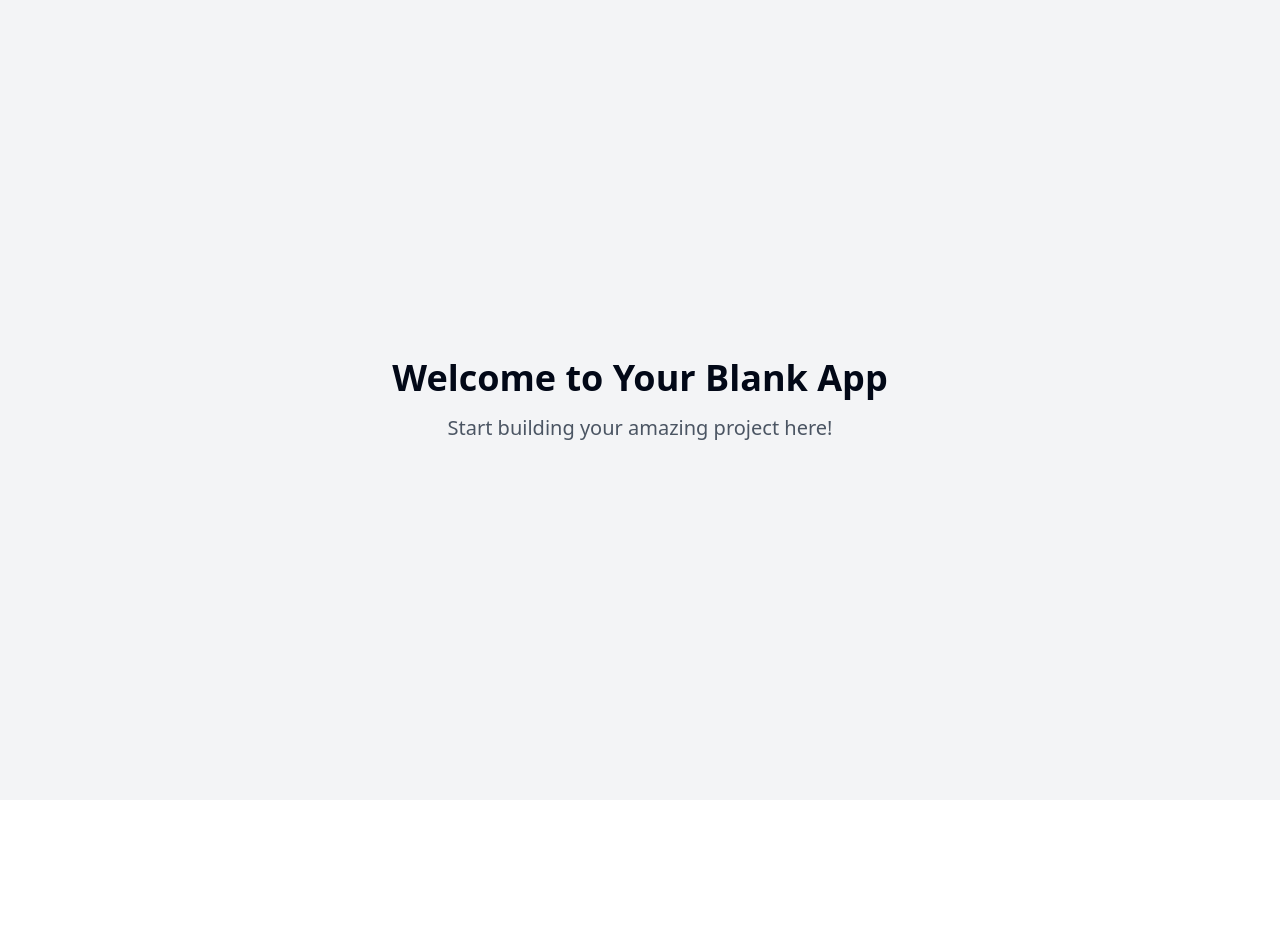
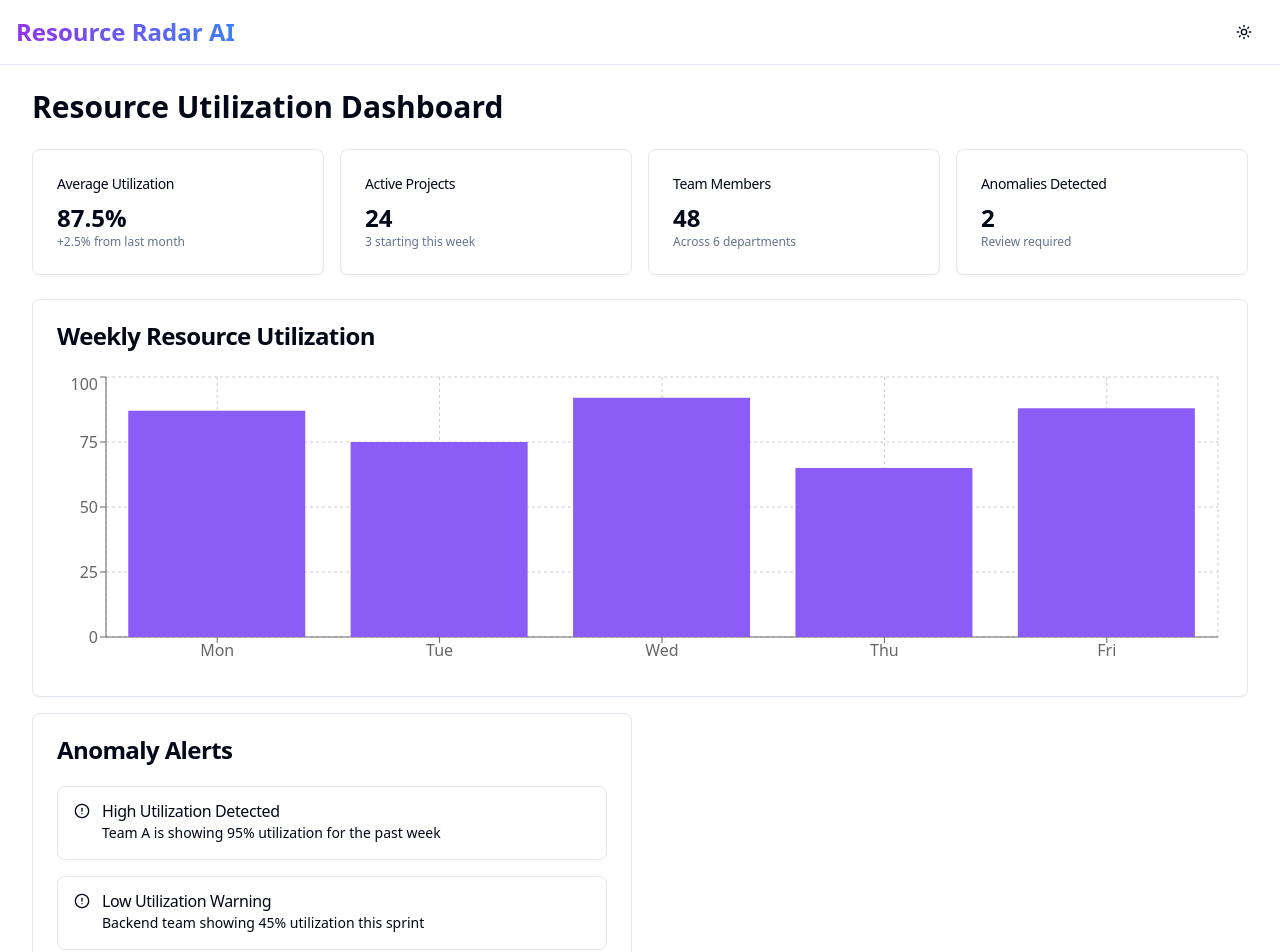
Before and after one commit to benitto-j24/resource-radar-system, a React (Vite) app: page / in a window 1280 px wide. Shown: the top 952 px of the page. Before the commit the page ends 800 px from the top, so only its background shows below. Built offline with nearby package versions, Linux system fonts and the light colour scheme.

Commit message:
feat: Implement resource utilization features

```diff
--- /dev/null
+++ b/src/components/AnomalyAlerts.tsx
@@ -0,0 +1,33 @@
+
+import React from 'react';
+import { Card, CardContent, CardHeader, CardTitle } from "./ui/card";
+import { Alert, AlertDescription, AlertTitle } from "./ui/alert";
+import { AlertCircle } from "lucide-react";
+
+const AnomalyAlerts = () => {
+  return (
+    <Card className="col-span-4 lg:col-span-2">
+      <CardHeader>
+        <CardTitle>Anomaly Alerts</CardTitle>
+      </CardHeader>
+      <CardContent className="space-y-4">
+        <Alert>
+          <AlertCircle className="h-4 w-4" />
+          <AlertTitle>High Utilization Detected</AlertTitle>
+          <AlertDescription>
+            Team A is showing 95% utilization for the past week
+          </AlertDescription>
+        </Alert>
+        <Alert>
+          <AlertCircle className="h-4 w-4" />
+          <AlertTitle>Low Utilization Warning</AlertTitle>
+          <AlertDescription>
+            Backend team showing 45% utilization this sprint
+          </AlertDescription>
+        </Alert>
+      </CardContent>
+    </Card>
+  );
+};
+
+export default AnomalyAlerts;
--- /dev/null
+++ b/src/components/DashboardMetrics.tsx
@@ -0,0 +1,56 @@
+
+import React from 'react';
+import { Card, CardContent, CardHeader, CardTitle } from "./ui/card";
+import { BarChart, Bar, XAxis, YAxis, CartesianGrid, Tooltip, ResponsiveContainer } from 'recharts';
+
+const data = [
+  { name: 'Team A', utilization: 87 },
+  { name: 'Team B', utilization: 75 },
+  { name: 'Team C', utilization: 92 },
+  { name: 'Team D', utilization: 65 },
+];
+
+const DashboardMetrics = () => {
+  return (
+    <div className="grid gap-4 md:grid-cols-2 lg:grid-cols-4">
+      <Card>
+        <CardHeader className="flex flex-row items-center justify-between space-y-0 pb-2">
+          <CardTitle className="text-sm font-medium">Average Utilization</CardTitle>
+        </CardHeader>
+        <CardContent>
+          <div className="text-2xl font-bold">87.5%</div>
+          <p className="text-xs text-muted-foreground">+2.5% from last month</p>
+        </CardContent>
+      </Card>
+      <Card>
+        <CardHeader className="flex flex-row items-center justify-between space-y-0 pb-2">
+          <CardTitle className="text-sm font-medium">Active Projects</CardTitle>
+        </CardHeader>
+        <CardContent>
+          <div className="text-2xl font-bold">24</div>
+          <p className="text-xs text-muted-foreground">3 starting this week</p>
+        </CardContent>
+      </Card>
+      <Card>
+        <CardHeader className="flex flex-row items-center justify-between space-y-0 pb-2">
+          <CardTitle className="text-sm font-medium">Team Members</CardTitle>
+        </CardHeader>
+        <CardContent>
+          <div className="text-2xl font-bold">48</div>
+          <p className="text-xs text-muted-foreground">Across 6 departments</p>
+        </CardContent>
+      </Card>
+      <Card>
+        <CardHeader className="flex flex-row items-center justify-between space-y-0 pb-2">
+          <CardTitle className="text-sm font-medium">Anomalies Detected</CardTitle>
+        </CardHeader>
+        <CardContent>
+          <div className="text-2xl font-bold">2</div>
+          <p className="text-xs text-muted-foreground">Review required</p>
+        </CardContent>
+      </Card>
+    </div>
+  );
+};
+
+export default DashboardMetrics;
--- /dev/null
+++ b/src/components/Header.tsx
@@ -0,0 +1,25 @@
+
+import React from 'react';
+import { MoonIcon, SunIcon } from "lucide-react";
+import { Button } from "./ui/button";
+
+const Header = () => {
+  return (
+    <header className="border-b">
+      <div className="flex h-16 items-center px-4 container mx-auto">
+        <div className="flex items-center space-x-2">
+          <div className="font-bold text-2xl bg-gradient-to-r from-purple-600 to-blue-500 text-transparent bg-clip-text">
+            Resource Radar AI
+          </div>
+        </div>
+        <div className="ml-auto flex items-center space-x-4">
+          <Button variant="ghost" size="icon">
+            <SunIcon className="h-5 w-5" />
+          </Button>
+        </div>
+      </div>
+    </header>
+  );
+};
+
+export default Header;
--- /dev/null
+++ b/src/components/UtilizationChart.tsx
@@ -0,0 +1,37 @@
+
+import React from 'react';
+import { Card, CardContent, CardHeader, CardTitle } from "./ui/card";
+import { BarChart, Bar, XAxis, YAxis, CartesianGrid, Tooltip, ResponsiveContainer } from 'recharts';
+
+const data = [
+  { name: 'Mon', utilization: 87 },
+  { name: 'Tue', utilization: 75 },
+  { name: 'Wed', utilization: 92 },
+  { name: 'Thu', utilization: 65 },
+  { name: 'Fri', utilization: 88 },
+];
+
+const UtilizationChart = () => {
+  return (
+    <Card className="col-span-4">
+      <CardHeader>
+        <CardTitle>Weekly Resource Utilization</CardTitle>
+      </CardHeader>
+      <CardContent className="pl-2">
+        <div className="h-[300px]">
+          <ResponsiveContainer width="100%" height="100%">
+            <BarChart data={data}>
+              <CartesianGrid strokeDasharray="3 3" />
+              <XAxis dataKey="name" />
+              <YAxis />
+              <Tooltip />
+              <Bar dataKey="utilization" fill="#8b5cf6" />
+            </BarChart>
+          </ResponsiveContainer>
+        </div>
+      </CardContent>
+    </Card>
+  );
+};
+
+export default UtilizationChart;
--- a/src/pages/Index.tsx
+++ b/src/pages/Index.tsx
@@ -1,12 +1,22 @@
-// Update this page (the content is just a fallback if you fail to update the page)
+
+import React from 'react';
+import Header from '../components/Header';
+import DashboardMetrics from '../components/DashboardMetrics';
+import UtilizationChart from '../components/UtilizationChart';
+import AnomalyAlerts from '../components/AnomalyAlerts';
 
 const Index = () => {
   return (
-    <div className="min-h-screen flex items-center justify-center bg-gray-100">
-      <div className="text-center">
-        <h1 className="text-4xl font-bold mb-4">Welcome to Your Blank App</h1>
-        <p className="text-xl text-gray-600">Start building your amazing project here!</p>
-      </div>
+    <div className="min-h-screen bg-background">
+      <Header />
+      <main className="container mx-auto py-6 space-y-6">
+        <h1 className="text-3xl font-bold">Resource Utilization Dashboard</h1>
+        <DashboardMetrics />
+        <div className="grid gap-4 grid-cols-4">
+          <UtilizationChart />
+          <AnomalyAlerts />
+        </div>
+      </main>
     </div>
   );
 };
```
